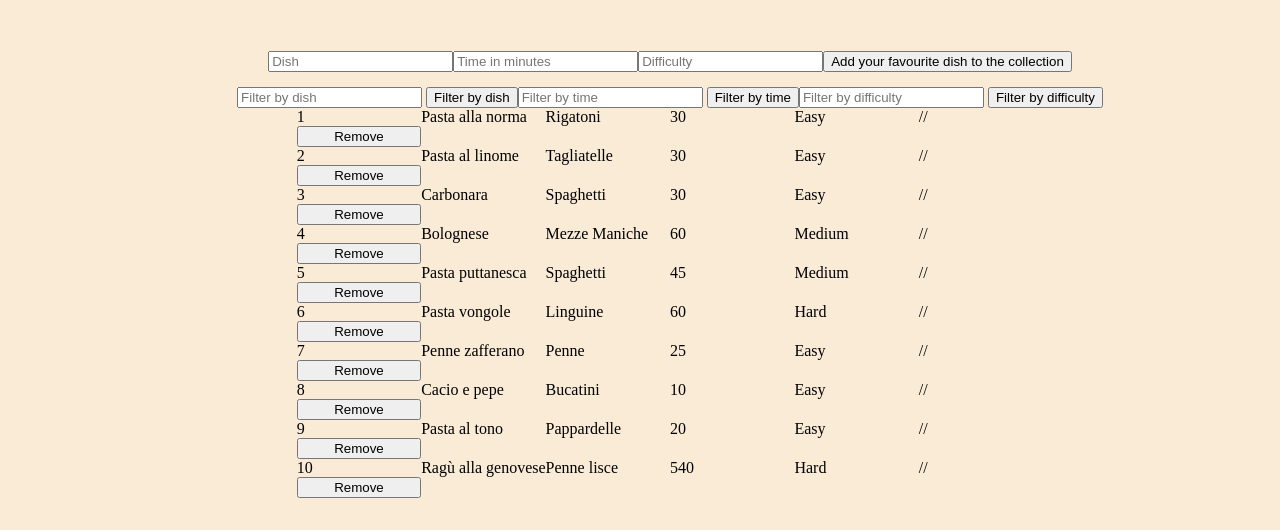
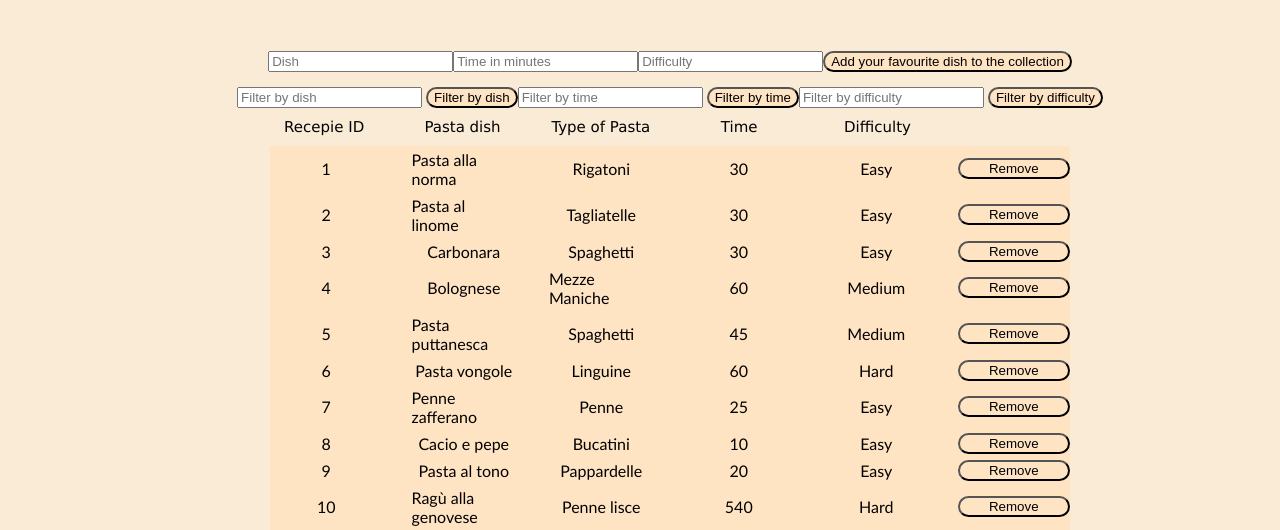
Before and after one commit to veronicaliljegren/me132a-U2, a plain HTML site: page index.html in a window 1280 px wide. Shown: the part 469-999 px from the top of the page. Before the commit the page ends 967 px from the top, so only its background shows below. Drawn offline with Linux system fonts and the light colour scheme.

Commit message:
Mainly css
Centered the chart and header

```diff
--- a/database.js
+++ b/database.js
@@ -91,4 +91,3 @@ let pastaDatabase = [
 
     }
 ]
-{}
--- a/index.html
+++ b/index.html
@@ -48,13 +48,20 @@
             <button>Filter by difficulty</button>
         </form>
     </div>
-    <div id="header">
-        <div
-    </div>
-
-    <div id="newDiv"></div>
 
 
+
+
+<div id="containter">
+    <div id="headers">
+        <div>Recepie ID</div>
+        <div>Pasta dish</div>
+        <div>Type of Pasta</div>
+        <div>Time</div>
+        <div>Difficulty</div>
+    </div>
+    <div id="pastaChart"></div>
+</div>
 
 
 
--- a/main.js
+++ b/main.js
@@ -32,7 +32,6 @@ function addNewDishToDatabase (pastaDatabase, pasta){
 //skapa div
 function createDiv(pasta) {
 
-
     let div = document.createElement("div");
     div.classList.add("newDiv");
     div.id = pasta.id;
@@ -43,7 +42,7 @@ function createDiv(pasta) {
     <div>${pasta.typeOfPasta}</div>
     <div>${pasta.time}</div>
     <div>${pasta.difficulty}</div>
-    // <button type="button">Remove</button>
+     <button type="button">Remove</button>
     `;("")
 
     return div;
@@ -53,9 +52,8 @@ function createDiv(pasta) {
 function visiblePasta(){
     for ( let pasta of pastaDatabase ){
         let pastaElement = createDiv(pasta);
-        let newDiv = document.getElementById("newDiv");
-        newDiv.appendChild(pastaElement);
+        let pastaChart = document.getElementById("pastaChart");
+        pastaChart.appendChild(pastaElement);
     }
 }
-
 visiblePasta();
--- a/style.css
+++ b/style.css
@@ -77,10 +77,58 @@ h1{
 }
 
 .newDiv{
-    display: grid;
-    grid-template-columns: repeat(6, 1fr);
-}
+        display: grid;
+        grid-template-columns: repeat(6, 1fr);
+        background-color: bisque;
+        gap: 25px;
+        width: 800px;
+        align-items: center;
+        font-family:'Trebuchet MS', 'Lucida Sans Unicode', 'Lucida Grande', 'Lucida Sans', Arial, sans-serif;
+    }
+
 .newDiv div {
     display: flex;
     align-items: center;
+    justify-content: center;
+    padding: 4px;
 }
+
+#headers{
+        width: 800px;
+        display: grid;
+        grid-template-columns: repeat(6, 1fr);
+        font-family: Verdana, Geneva, Tahoma, sans-serif;
+        font-size: 15px;
+        gap: 30px;
+
+
+    }
+#headers > div{
+    display: flex;
+    align-items: center;
+    justify-content: center;
+    padding-top: 10px;
+    padding-bottom: 10px;
+
+}
+
+button{
+    color: black;
+    background-color: bisque;
+    border-radius: 20px;
+}
+
+#pastaChart{
+    width:1200px;
+    display: grid;
+    align-items: center;
+    justify-content: center;
+}
+
+
+#containter{
+    display: flex;
+    flex-direction: column;
+    align-items: center;
+    justify-content: center;
+}
```
Also changed, not shown: 1 other file.
